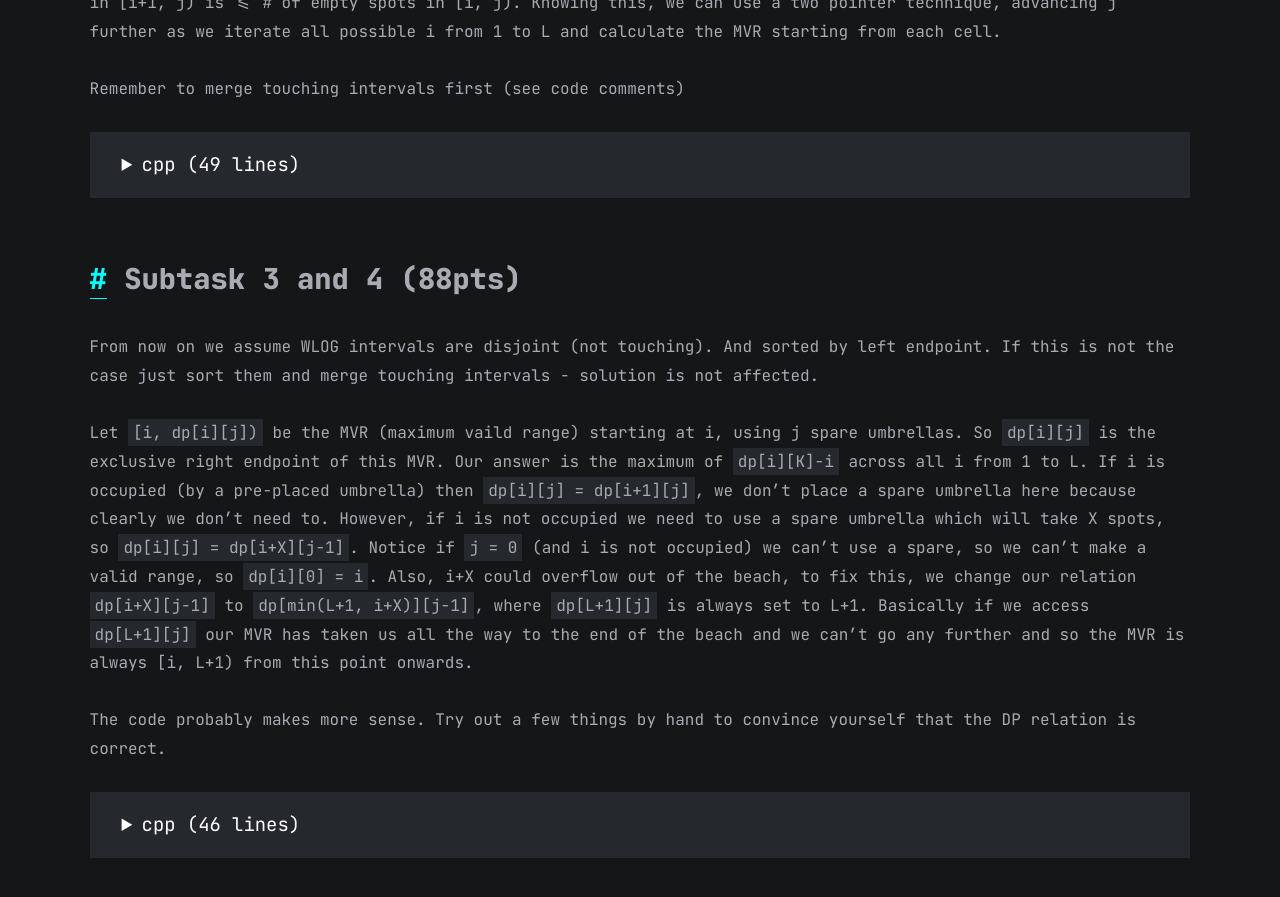
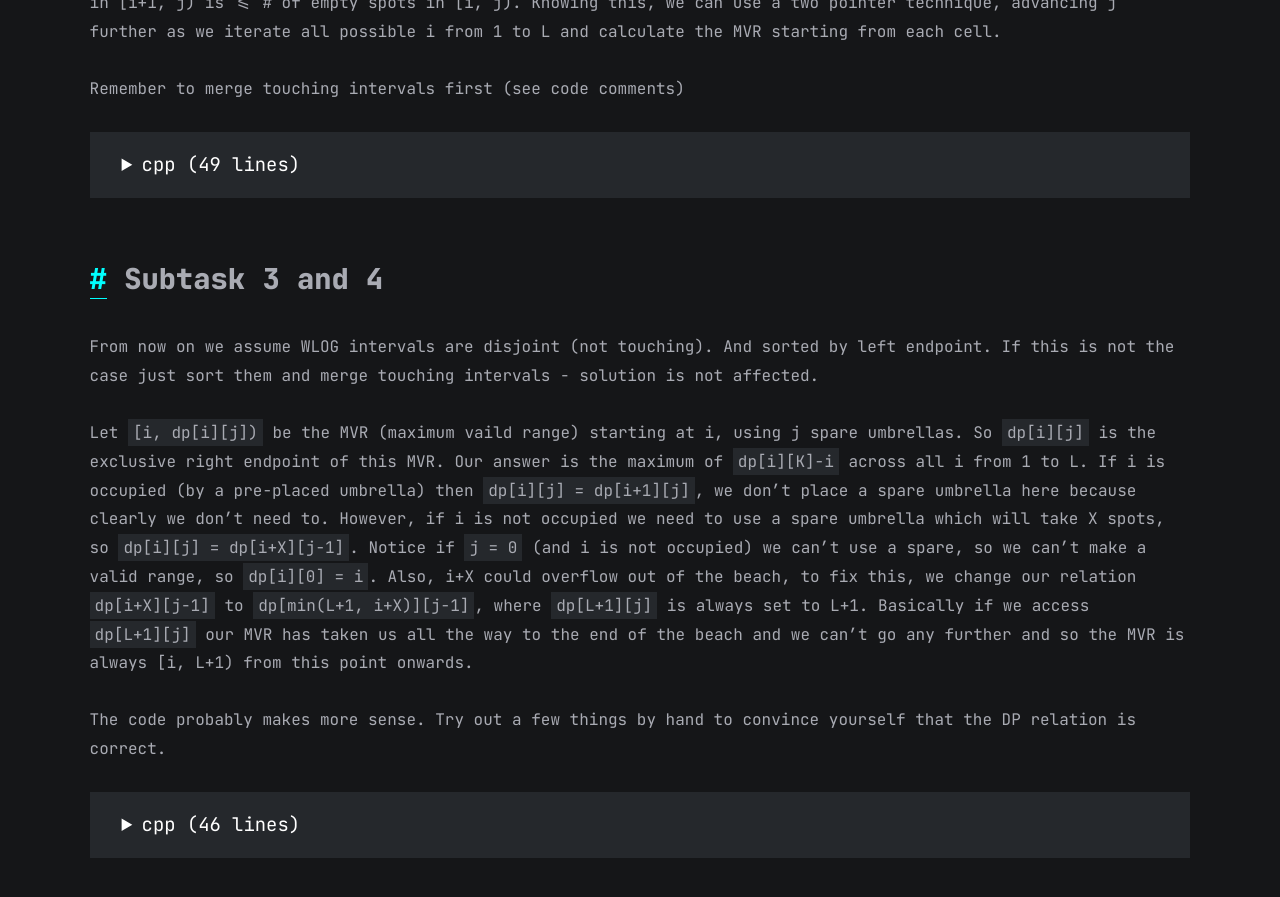
Before and after one commit to heavylightdecomp/blog, a Jekyll site: the page built from all_collections/_posts/2022-09-03-aio-2020-beach.md, in a window 1280 px wide and 900 px high, scrolled down 991 px. Shown: the top 897 px of the window. Built offline with Jekyll 4.4.1, drawn with Linux system fonts in a browser that asks for light colours; formulas are drawn with MathJax 3.

Commit message:
aio beach again really

````diff
--- a/all_collections/_posts/2022-09-03-aio-2020-beach.md
+++ b/all_collections/_posts/2022-09-03-aio-2020-beach.md
@@ -104,7 +104,7 @@ signed main() {
 }
 ```
 
-## Subtask 3 and 4 (88pts)
+## Subtask 3 and 4
 From now on we assume WLOG intervals are disjoint (not touching). And sorted by left endpoint. If this is not the case just sort them and merge touching intervals - solution is not affected.
 
 Let `[i, dp[i][j])` be the MVR (maximum vaild range) starting at i, using j spare umbrellas. So `dp[i][j]` is the exclusive right endpoint of this MVR. Our answer is the maximum of `dp[i][K]-i` across all i from 1 to L. If i is occupied (by a pre-placed umbrella) then `dp[i][j] = dp[i+1][j]`, we don't place a spare umbrella here because clearly we don't need to. However, if i is not occupied we need to use a spare umbrella which will take X spots, so `dp[i][j] = dp[i+X][j-1]`. Notice if `j = 0` (and i is not occupied) we can't use a spare, so we can't make a valid range, so `dp[i][0] = i`. Also, i+X could overflow out of the beach, to fix this, we change our relation `dp[i+X][j-1]` to `dp[min(L+1, i+X)][j-1]`, where `dp[L+1][j]` is always set to L+1. Basically if we access `dp[L+1][j]` our MVR has taken us all the way to the end of the beach and we can't go any further and so the MVR is always [i, L+1) from this point onwards.
````
